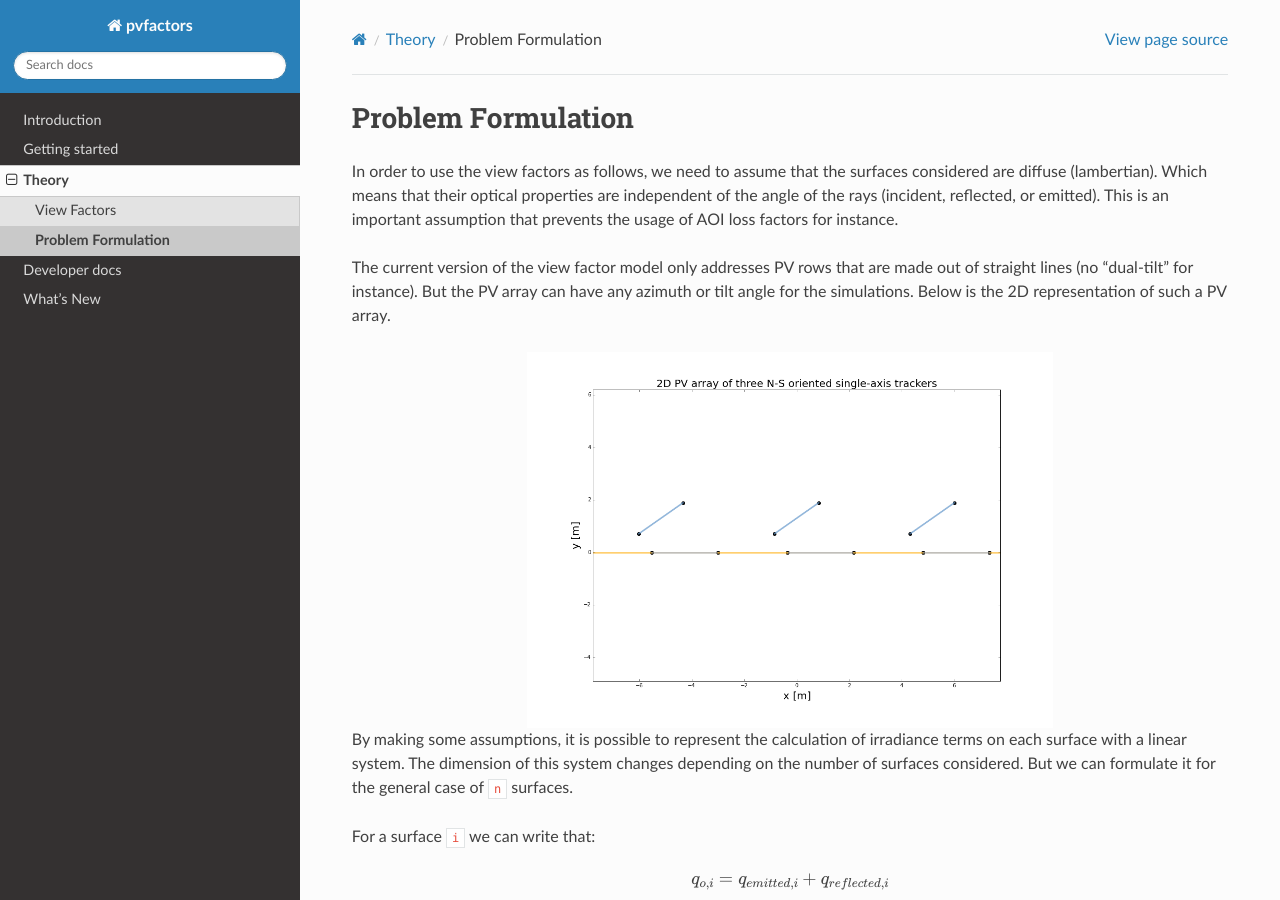
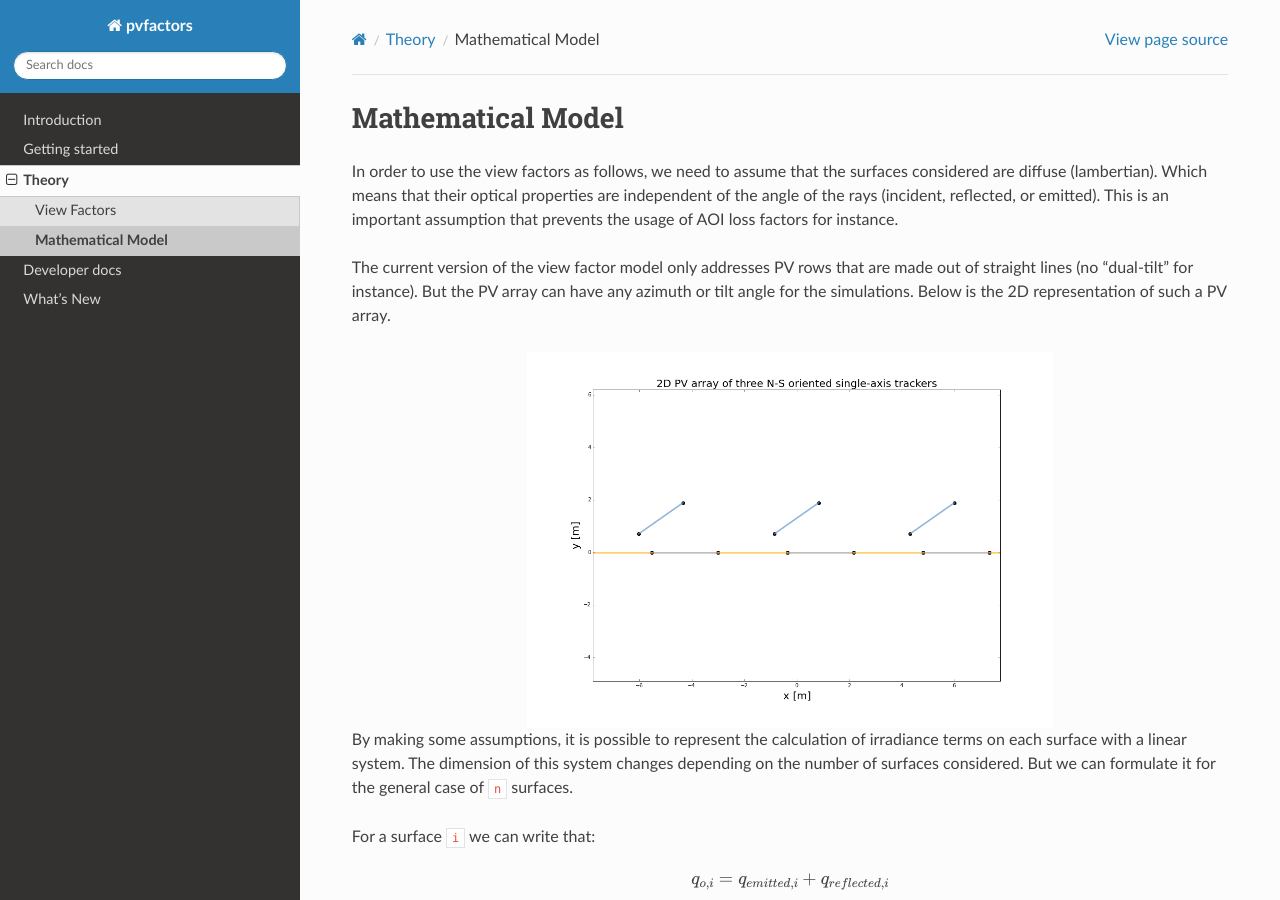
Before and after one commit to SunPower/pvfactors, a Sphinx documentation site: the page built from pvfactors/docs/theory/problem_formulation.rst, in a window 1280 px wide and 900 px high. Built offline with Sphinx 7.4.7 and the Read the Docs theme 2.0.0, drawn with Linux system fonts in a browser that asks for light colours.

Commit message:
Renaming theory section

```diff
--- a/pvfactors/docs/theory/problem_formulation.rst
+++ b/pvfactors/docs/theory/problem_formulation.rst
@@ -1,7 +1,7 @@
 .. _problem_formulation:
 
-Problem Formulation
-===================
+Mathematical Model
+==================
 
 In order to use the view factors as follows, we need to assume that the surfaces considered are diffuse (lambertian). Which means that their optical properties are independent of the angle of the rays (incident, reflected, or emitted). This is an important assumption that prevents the usage of AOI loss factors for instance.
 
```
